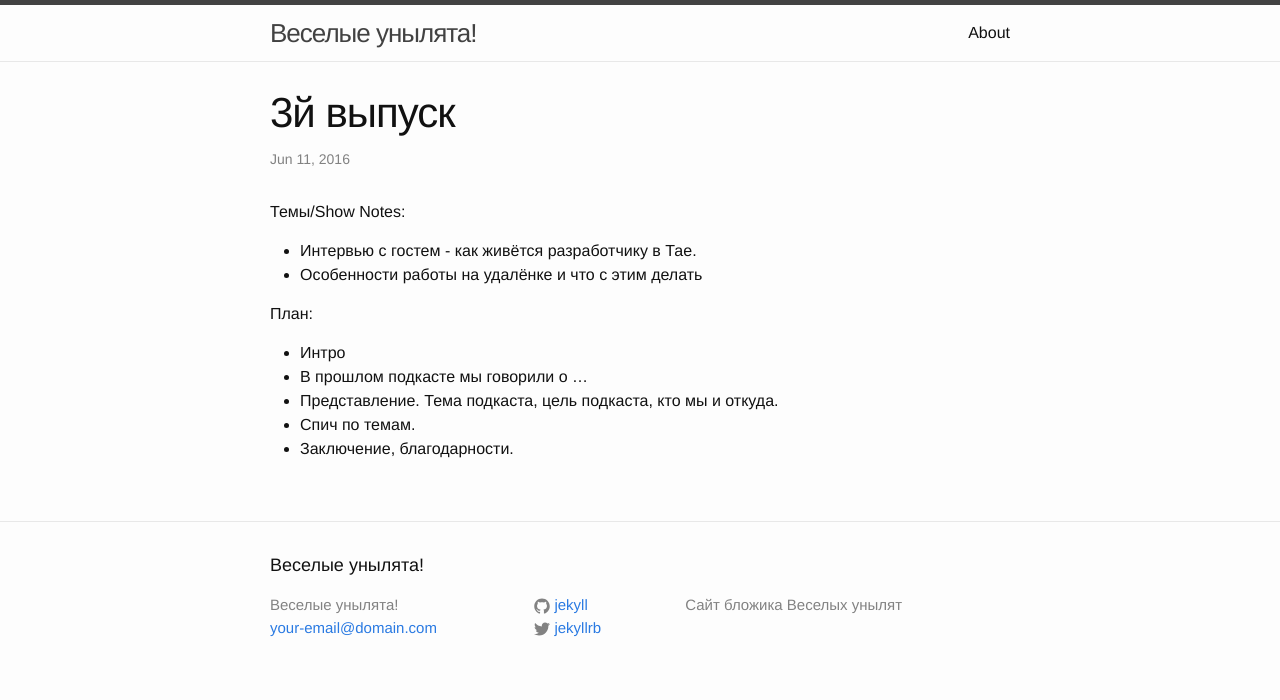
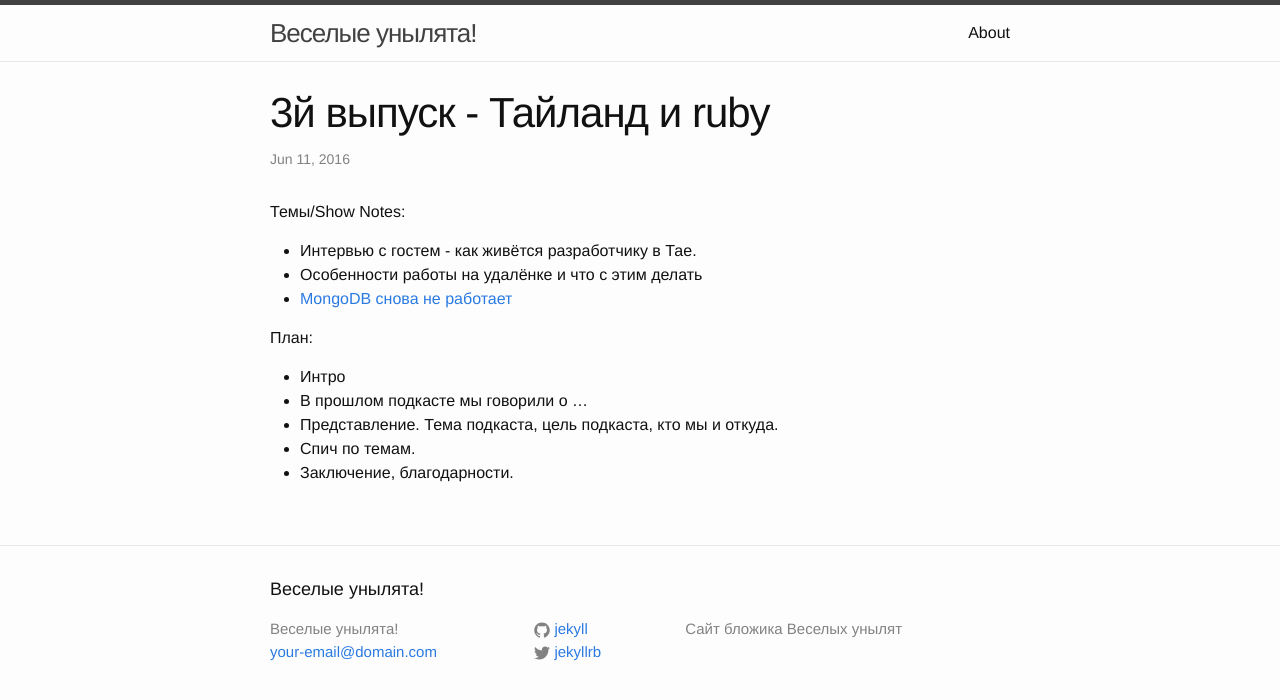
Before and after one commit to unylyata/unylyata.github.io, a Jekyll site: the page built from _posts/2016-06-04-podcast-3.markdown, in a window 1280 px wide. Shown: the top 700 px of the page. Built offline with Jekyll 4.4.1, drawn with Linux system fonts in a browser that asks for light colours; comment, search, counter and statistics services are not loaded.

Commit message:
Update 2016-06-04-podcast-3.markdown

```diff
--- a/_posts/2016-06-04-podcast-3.markdown
+++ b/_posts/2016-06-04-podcast-3.markdown
@@ -1,6 +1,6 @@
 ---
 layout: post
-title:  "3й выпуск"
+title:  "3й выпуск - Тайланд и ruby"
 date:   2016-06-11 00:22:18
 categories: podcast
 comments: true
@@ -11,6 +11,7 @@ comments: true
 
 - Интервью с гостем - как живётся разработчику в Тае.
 - Особенности работы на удалёнке и что с этим делать
+- [MongoDB снова не работает](https://engineering.meteor.com/mongodb-queries-dont-always-return-all-matching-documents-654b6594a827#.m3nmx7tvw)
 
 
 
```
